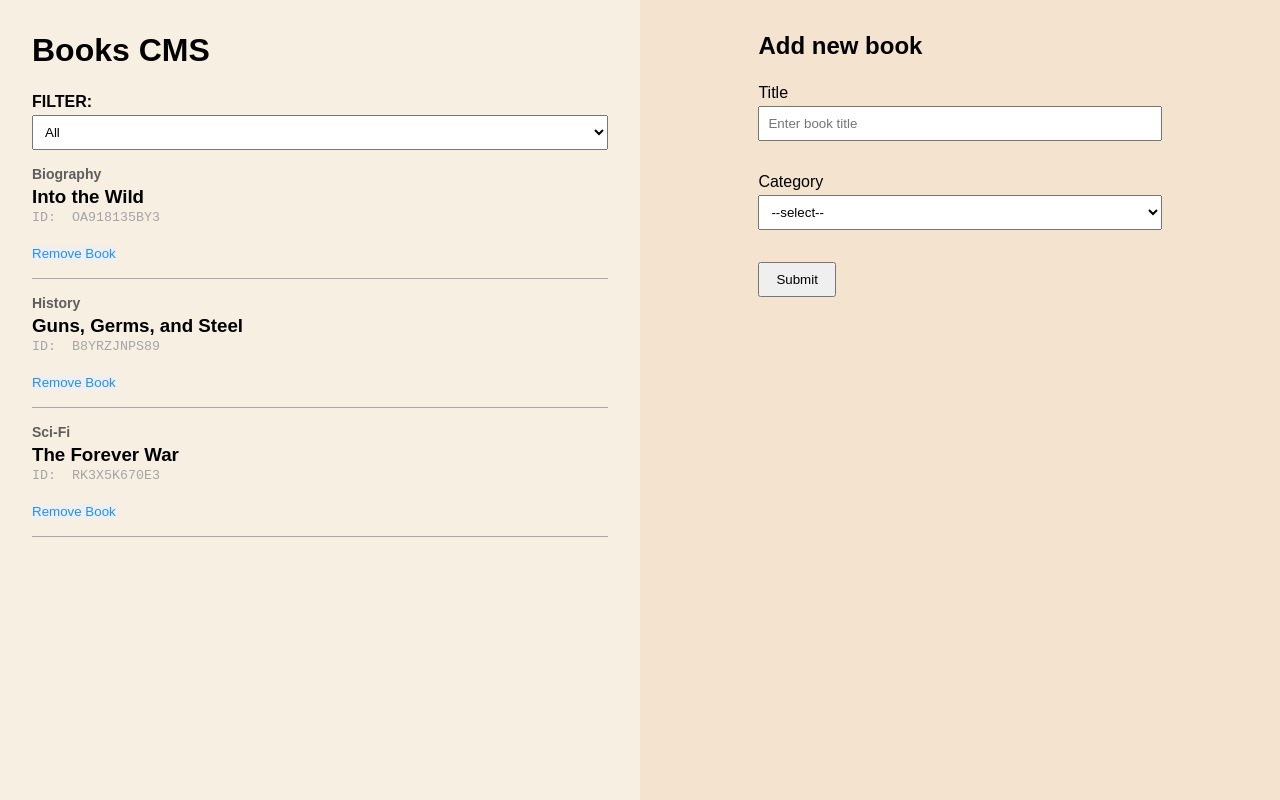
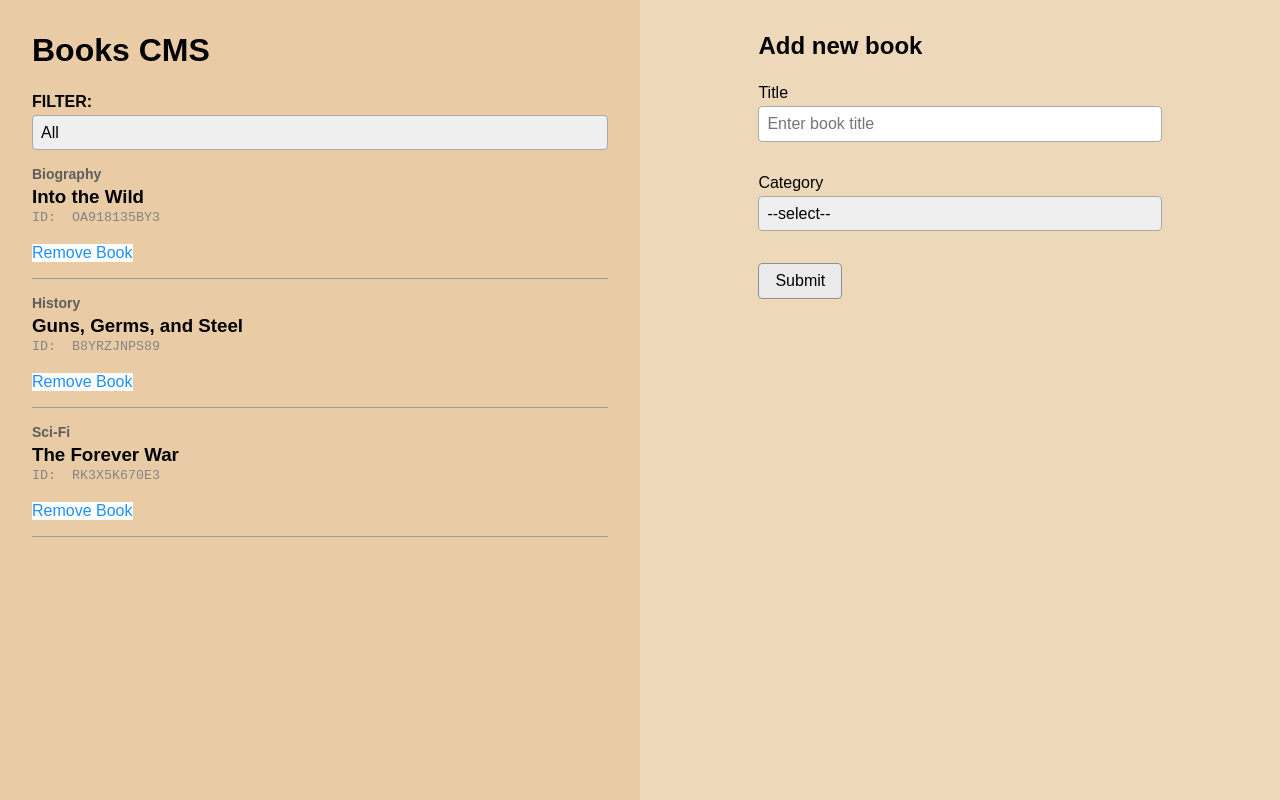
Before and after one commit to cyonii/bookstore-cms, a React (Create React App) app: page / in a window 1280 px wide. Built offline with nearby package versions, Linux system fonts and the light colour scheme.

Commit message:
Style components

```diff
--- a/src/styles/index.scss
+++ b/src/styles/index.scss
@@ -1,5 +1,6 @@
 $color-primary: rgb(248, 239, 227);
 $color-grey: #aaa;
+$color-dodgerblue: dodgerblue;
 
 * {
   box-sizing: border-box;
@@ -22,12 +23,17 @@ h6 {
 }
 
 button {
+  background-color: lighten($color-grey, 25%);
+  border-radius: 0.25rem;
+  border: 1px solid darken($color-grey, 10%);
   padding: 0.5rem 1rem;
+  font-size: 16px;
 }
 
 button,
 select {
   cursor: pointer;
+  -webkit-appearance: none;
 }
 
 ul {
@@ -62,11 +68,11 @@ ul {
 }
 
 #book-list-container {
-  background-color: $color-primary;
+  background-color: darken($color-primary, 15%);
 }
 
 #book-form-container {
-  background-color: darken($color-primary, 5%);
+  background-color: darken($color-primary, 10%);
 }
 
 .book-list {
@@ -76,7 +82,7 @@ ul {
 .book-item {
   padding-top: 1rem;
   padding-bottom: 1rem;
-  border-bottom: 1px solid $color-grey;
+  border-bottom: 1px solid darken($color-grey, 5%);
 }
 
 .book-title {
@@ -91,7 +97,7 @@ ul {
 }
 
 .book-id {
-  color: darken($color-grey, 2%);
+  color: darken($color-grey, 15%);
   font-weight: lighter;
   font-family: monospace;
 }
@@ -99,7 +105,9 @@ ul {
 .book-remove-btn {
   padding: 0;
   border: none;
-  color: dodgerblue;
+  border-radius: 0;
+  background-color: lighten($color-dodgerblue, 55%);
+  color: $color-dodgerblue;
 
   &:hover {
     text-decoration: underline;
@@ -111,12 +119,8 @@ ul {
   flex-direction: column;
 
   @media (min-width: 768px) {
-    width: 90%;
+    width: 70%;
     margin: auto;
-  }
-
-  @media (min-width: 992px) {
-    width: 70%;
   }
 }
 
@@ -128,7 +132,16 @@ ul {
 
 .form-control {
   padding: 0.5rem;
+  border: 1px solid #aaa;
+  border-radius: 0.25rem;
   width: 100%;
+  font-size: 16px;
+
+  &:active,
+  &:focus {
+    outline: none;
+    box-shadow: 0 0 1px 1px $color-dodgerblue;
+  }
 }
 
 .form-label {
```
